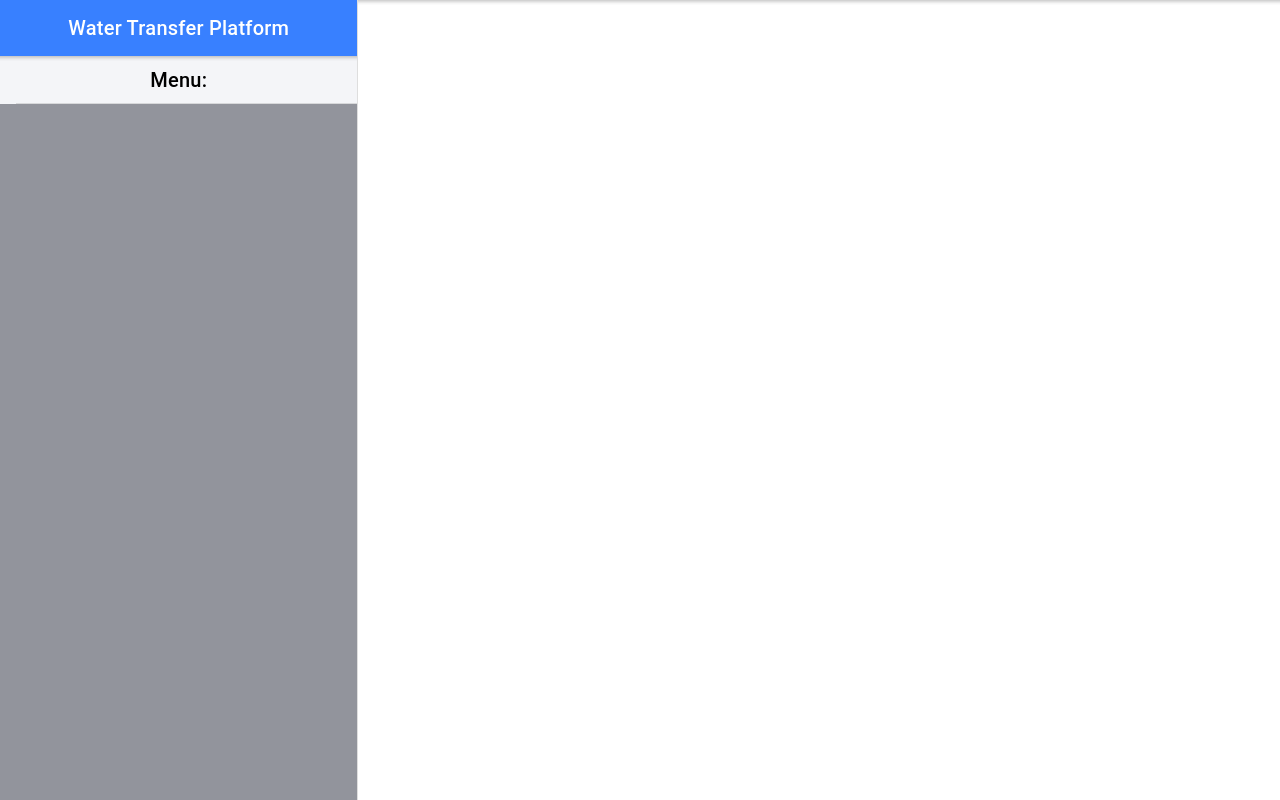
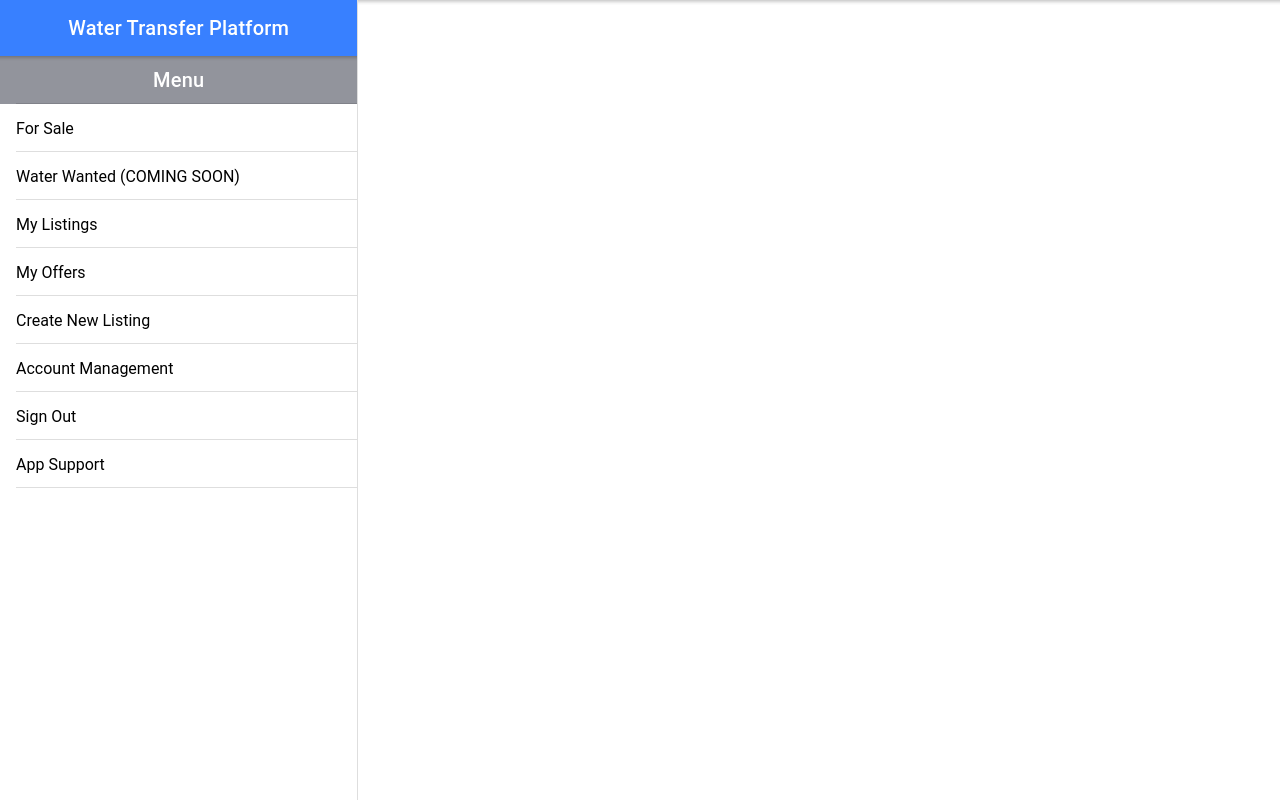
Before and after one commit to Rapdash/Water-Transfer-Frontend, a React (Create React App) app: page / in a window 1280 px wide. Built offline with nearby package versions, Linux system fonts and the light colour scheme.

Commit message:
finally got the navbar working

```diff
--- a/package.json
+++ b/package.json
@@ -5,6 +5,7 @@
   "dependencies": {
     "@ionic/react": "^4.8.0-rc.1",
     "axios": "^0.19.0",
+    "ionicons": "^4.6.3",
     "react": "^16.9.0",
     "react-dom": "^16.9.0",
     "react-redux": "^7.1.1",
--- a/src/components/App.js
+++ b/src/components/App.js
@@ -4,7 +4,7 @@ import { Router } from "./Router/index"; // Not sure why webpack doesn't like th
 import { AuthProvider } from "../data/AuthContext";
 
 export const App = () => {
-    const [authState, setAuthState] = useState({ user: null });
+    const [authState, setAuthState] = useState({});
     return (
         <AuthProvider value={{ user: authState, setUser: setAuthState }}>
             <Router />
--- a/src/components/Router/index.js
+++ b/src/components/Router/index.js
@@ -1,6 +1,8 @@
 import React from "react";
-import { IonApp, IonHeader, IonSplitPane, IonMenu, IonToolbar, IonContent, IonTitle, IonList, IonItem, IonLabel, IonButton, IonMenuButton, IonMenuToggle } from "@ionic/react";
+
+import { IonApp, IonHeader, IonSplitPane, IonContent, IonMenuButton } from "@ionic/react";
 import { BrowserRouter, Route, Switch } from "react-router-dom";
+import { SideMenu } from "../SideMenu";
 
 import "./router.module.css";
 
@@ -8,21 +10,7 @@ export const Router = () => (
     <BrowserRouter>
         <IonApp>
             <IonSplitPane contentId="menu-content">
-                <IonMenu contentId="menu-content">
-                    <IonHeader>
-                        <IonToolbar color="primary">
-                            <IonMenuToggle /> {/* This doesn't "do" anything, but a quirk with ionic requires it for split pane */}
-                            <IonTitle className="ion-text-center">Water Transfer Platform</IonTitle>
-                        </IonToolbar>
-                    </IonHeader>
-                    <IonContent color="medium">
-                        <IonList className="ion-no-padding">
-                            <IonItem color="light">
-                                <IonTitle className="ion-text-center">Menu:</IonTitle>
-                            </IonItem>
-                        </IonList>
-                    </IonContent>
-                </IonMenu>
+                <SideMenu />
                 <IonContent id="menu-content">
                     <IonHeader>
                         <IonMenuButton></IonMenuButton>
--- /dev/null
+++ b/src/components/SideMenu/MenuListItems.js
@@ -0,0 +1,30 @@
+import React, { useContext } from "react";
+import { IonItem, IonLabel } from "@ionic/react";
+
+import { menuRoutes } from "../../constants/menuRoutes";
+import { history } from "../../data/history";
+import AuthContext from "../../data/AuthContext";
+
+export const MenuListItems = () => {
+    const auth = useContext(AuthContext);
+
+    let items;
+    if (auth.user) {
+        items = menuRoutes["loggedInPages"].map(({ title, path, icon }) => {
+            return (
+                <IonItem key={title} onClick={() => history.push(path)}>
+                    <IonLabel>{title}</IonLabel>
+                </IonItem>
+            )
+        });
+    } else {
+        items = menuRoutes["loggedOutPages"].map(({ title, path, icon }) => {
+            return (
+                <IonItem key={title} onClick={() => history.push(path)}>
+                    <IonLabel>{title}</IonLabel>
+                </IonItem>
+            )
+        });
+    }
+    return items;
+}
--- /dev/null
+++ b/src/components/SideMenu/index.js
@@ -0,0 +1,28 @@
+import React, { useContext } from "react";
+import { IonMenu, IonHeader, IonToolbar, IonMenuToggle, IonTitle, IonItem, IonList, IonContent } from "@ionic/react";
+
+import AuthContext from "../../data/AuthContext";
+import { MenuListItems } from "./MenuListItems";
+
+export const SideMenu = () => {
+    const auth = useContext(AuthContext);
+
+    return (
+        <IonMenu contentId="menu-content">
+        <IonHeader>
+            <IonToolbar color="primary">
+                <IonMenuToggle /> {/* This doesn't "do" anything, but a quirk with ionic requires it for split pane */}
+                <IonTitle className="ion-text-center">Water Transfer Platform</IonTitle>
+            </IonToolbar>
+        </IonHeader>
+        <IonContent>
+            <IonList className="ion-no-padding">
+                <IonItem color="medium">
+                    <IonTitle className="ion-text-center">Menu</IonTitle>
+                </IonItem>
+                {MenuListItems()}
+            </IonList>
+        </IonContent>
+    </IonMenu>
+    )
+}
--- /dev/null
+++ b/src/constants/menuRoutes.js
@@ -0,0 +1,18 @@
+import { logIn, mailOpen, water, cash, list, contacts, add, person, arrowRoundBack, medkit } from "ionicons/icons"
+
+export const menuRoutes = {
+    loggedOutPages: [
+        { title: 'Log In', path: '/', icon: logIn },
+        { title: 'Request Access', path: '/access-request', icon: mailOpen }
+    ],
+    loggedInPages: [
+        { title: 'For Sale', path: '/listings', icon: water },
+        { title: 'Water Wanted (COMING SOON)', path: '/water-wanted', icon: cash },
+        { title: 'My Listings', path: '/my-listings', icon: list },
+        { title: 'My Offers', path: '/my-offers', icon: contacts },
+        { title: 'Create New Listing', path: '/create-listing', icon: add },
+        { title: 'Account Management', path: '/account', icon: person },
+        { title: 'Sign Out', path: '/signout', icon: arrowRoundBack },
+        { title: 'App Support', path: '/support', icon: medkit }
+    ]
+};
--- /dev/null
+++ b/src/data/history.js
@@ -0,0 +1,3 @@
+import { createBrowserHistory } from "history";
+
+export const history = createBrowserHistory();
```
